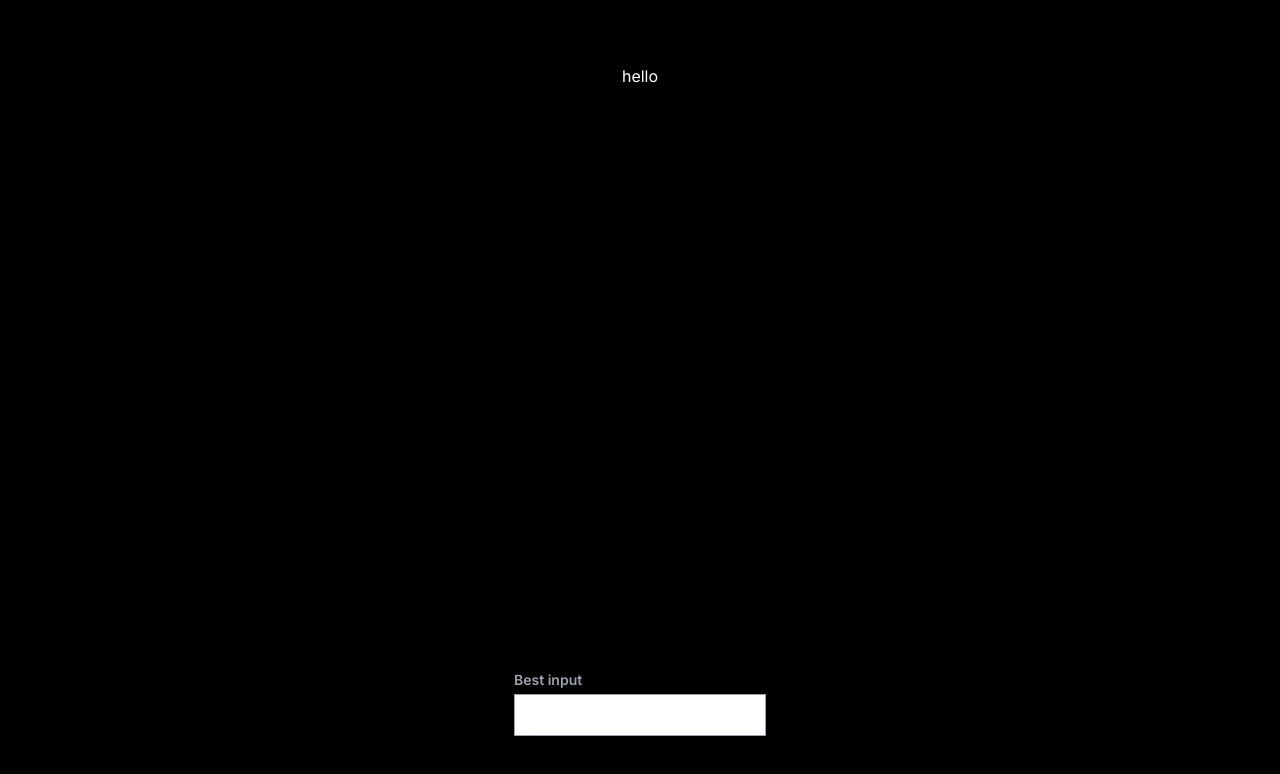
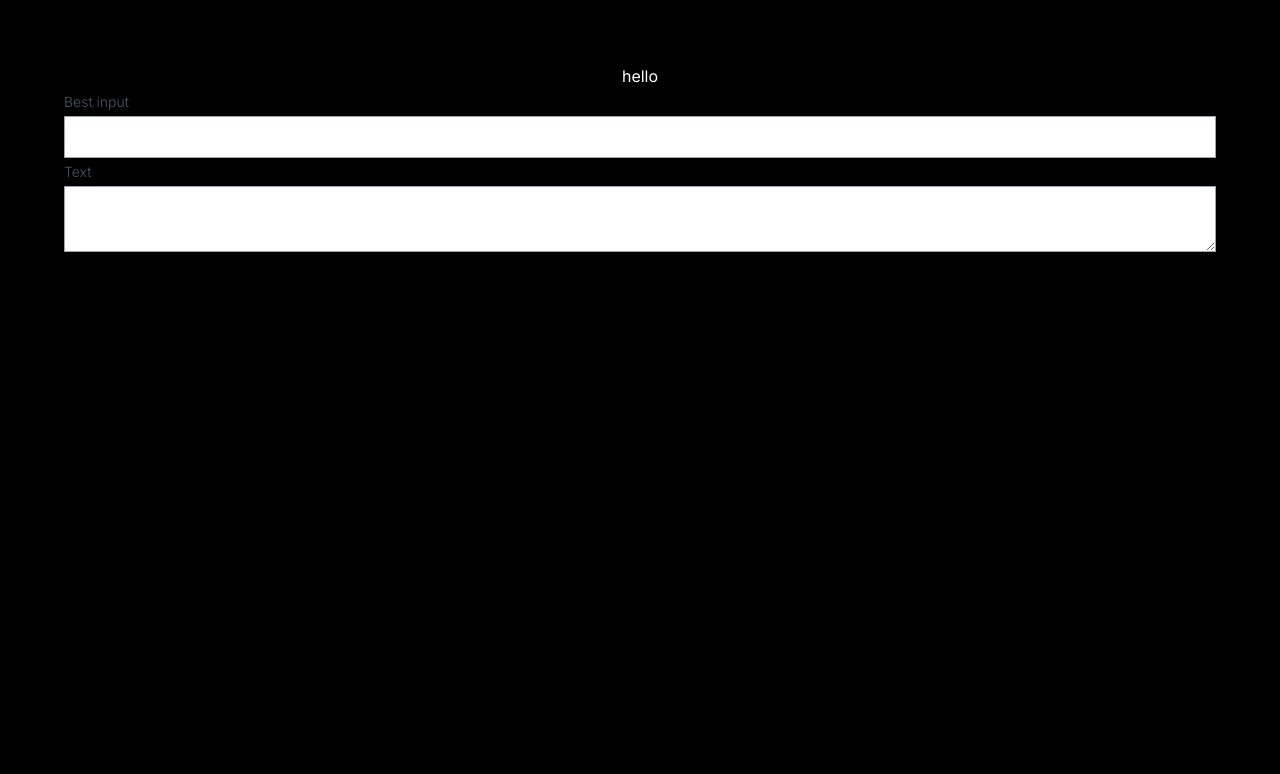
Before and after one commit to renbrek/lichi-test, a Next.js app: page / in a window 1280 px wide. Shown: the top 774 px of the page. Built offline with nearby package versions, Linux system fonts and the light colour scheme.

Commit message:
feat: add TextArea component

```diff
--- a/src/components/FieldWrap/index.tsx
+++ b/src/components/FieldWrap/index.tsx
@@ -13,8 +13,8 @@ export function FieldWrap(props: FieldWrapProps): React.ReactNode {
   } = props;
 
   return (
-    <div className="flex flex-col">
-      {label && <label htmlFor={fieldId} className="text-gray-400 font-semibold mb-1 text-sm">{label}</label>}
+    <div className="flex flex-col w-full">
+      {label && <label htmlFor={fieldId} className="text-gray-600 font-light mb-1 text-sm">{label}</label>}
       {children}
       {errorMessage && <span className="mt-1 text-red-500 text-xs">{errorMessage}</span>}
     </div>
--- /dev/null
+++ b/src/components/TextArea/index.tsx
@@ -0,0 +1,30 @@
+import React from 'react';
+import clsx from 'clsx';
+import { FieldWrap } from '../FieldWrap';
+
+export type TextAreaProps = {
+  errorMessage?: string;
+  isError?: boolean;
+} & React.HTMLProps<HTMLTextAreaElement>;
+
+export function TextArea(props: TextAreaProps): React.ReactNode {
+  const { errorMessage, isError, ...baseProps } = props;
+
+  const isHasError = errorMessage || isError;
+
+  const defaultTextAreaId = React.useId();
+  const textAreaId = baseProps.id ?? defaultTextAreaId;
+
+  return (
+    <FieldWrap fieldId={textAreaId} label={baseProps.label}>
+      <textarea
+        className={clsx(
+          'outline-none w-full rounded-none border border-gray-400 p-2 focus:border-black',
+          isHasError && 'border-red-500',
+        )}
+        id={textAreaId}
+        {...baseProps}
+      />
+    </FieldWrap>
+  );
+}
--- a/src/pages/index.tsx
+++ b/src/pages/index.tsx
@@ -1,16 +1,18 @@
 import React from 'react';
 import { Inter } from 'next/font/google';
 import { Input } from '@/components';
+import { TextArea } from '@/components/TextArea';
 
 const inter = Inter({ subsets: ['latin'] });
 
 export default function Home() {
   return (
     <main
-      className={`flex min-h-screen flex-col items-center justify-between p-16 ${inter.className}`}
+      className={`flex gap-1 min-h-screen flex-col items-center p-16 ${inter.className}`}
     >
       hello
       <Input label="Best input" />
+      <TextArea label="Text" />
     </main>
   );
 }
```
